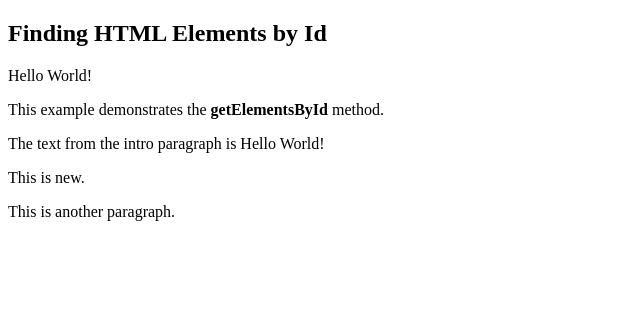
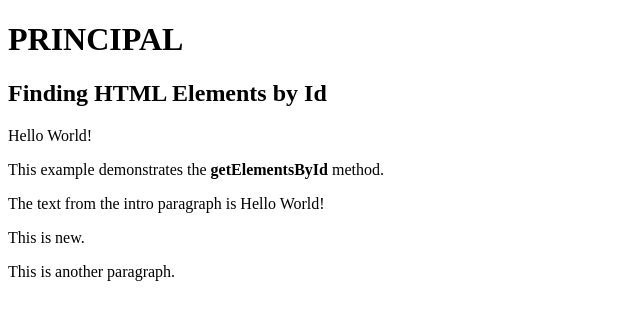
Before and after one commit to paraujosena/antigos, a plain HTML site: page DOM/other.html in a window 1280 px wide. Shown: the whole page, without its empty margins (0-640 px from the left). Drawn offline with Linux system fonts and the light colour scheme.

Commit message:
mais uma tag

```diff
--- a/DOM/other.html
+++ b/DOM/other.html
@@ -1,7 +1,7 @@
 <!DOCTYPE html>
 <html>
 <body>
-
+<h1> PRINCIPAL </h1>
 <h2>Finding HTML Elements by Id</h2>
 
 <p id="intro">Hello World!</p>
```
